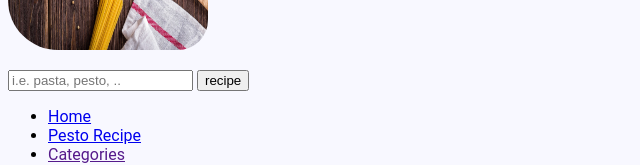
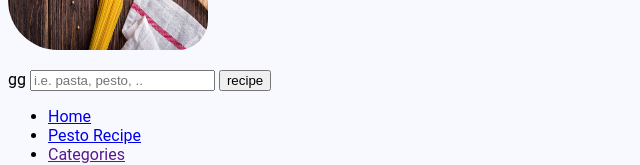
Before and after one commit to danieltrier/foundations, a plain HTML site: page index.html in a window 1280 px wide. Shown: the part 266-431 px from the top of the page, without its empty margins (0-640 px from the left). Drawn offline with Linux system fonts and the light colour scheme.

Commit message:
change
dd

```diff
--- a/index.html
+++ b/index.html
@@ -18,7 +18,7 @@
       width="200"
       height="200"
     />
-    <p>
+    <p>gg
       <input
 
         type="search"
```
